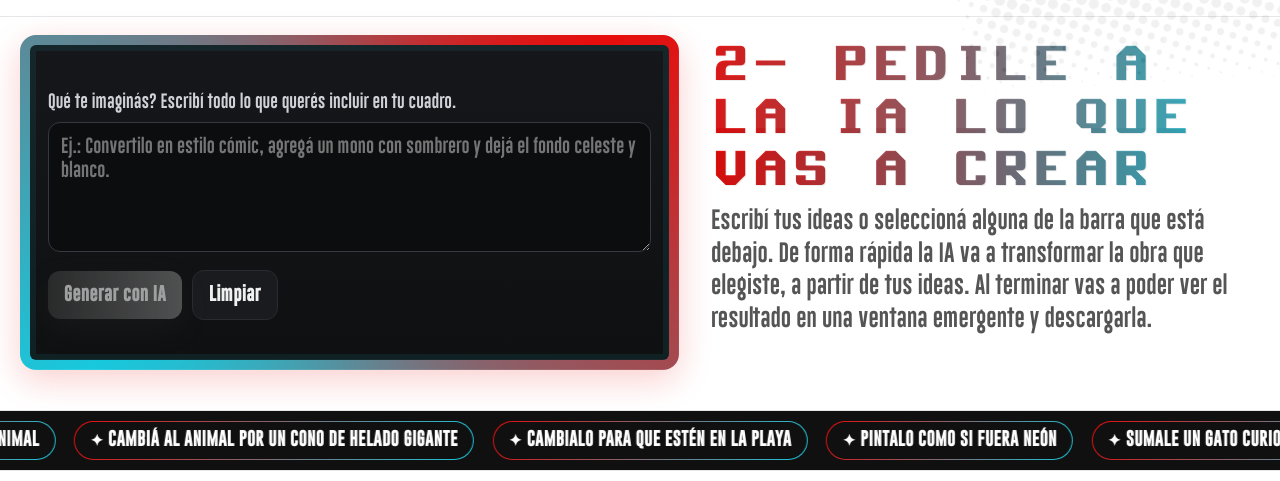
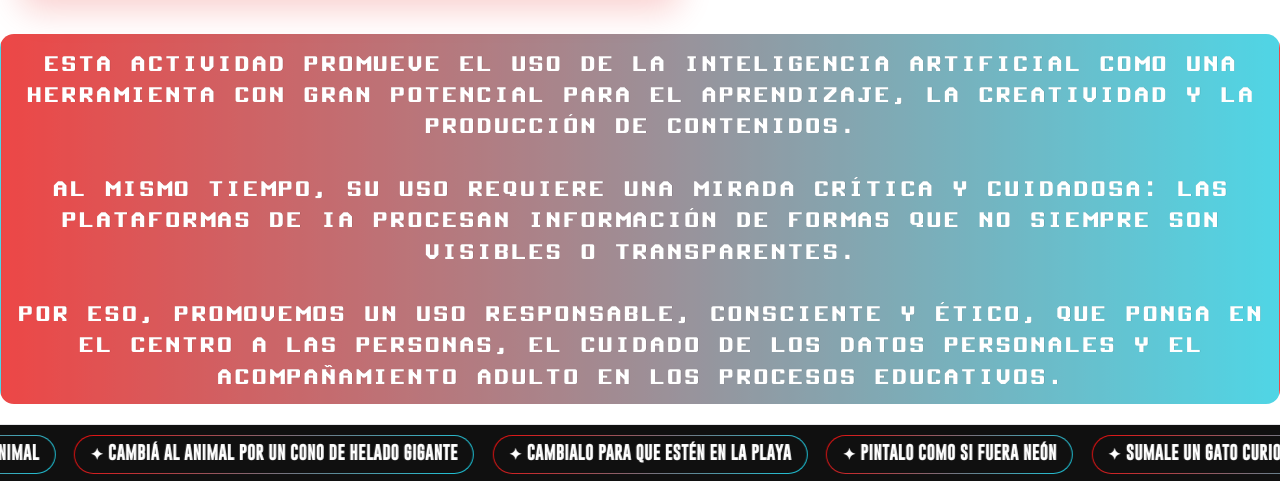
Before and after one commit to iansilberberg/octocat.github.io, a website: page public/index.html in a window 1280 px wide. Shown: the part 1913-2394 px from the top of the page. Drawn offline with Linux system fonts and the light colour scheme.

Commit message:
Parche 1-6-26 SEGUNDO! (disclaimer color y posición)

```diff
--- a/public/index.html
+++ b/public/index.html
@@ -1665,7 +1665,9 @@
         padding:12px 14px;
         border-radius:14px;
         border:1px solid transparent;
-        background:linear-gradient(90deg, var(--accent), var(--accent2));
+        background:
+          linear-gradient(rgba(255,255,255,.24), rgba(255,255,255,.24)),
+          linear-gradient(90deg, var(--accent), var(--accent2));
         text-align:center;
         max-width:160ch;
         margin-inline:auto;
@@ -1757,16 +1759,6 @@
 
 
         <section class="teleprompter" aria-hidden="true"></section>
-
-        <div class="ai-note" role="note">
-        <p>
-          Esta actividad promueve el uso de la Inteligencia Artificial como una herramienta con gran potencial para el aprendizaje, la creatividad y la producción de contenidos.
-          <br><br>
-          Al mismo tiempo, su uso requiere una mirada crítica y cuidadosa: las plataformas de IA procesan información de formas que no siempre son visibles o transparentes.
-          <br><br>
-          Por eso, promovemos un uso responsable, consciente y ético, que ponga en el centro a las personas, el cuidado de los datos personales y el acompañamiento adulto en los procesos educativos.
-        </p>
-      </div>
 
         <!-- SECCIÓN 1: Elegí tu cuadro -->
         <section class="container choose" id="choose" aria-labelledby="choose-title">
@@ -1840,6 +1832,16 @@
           </div>
         </section>
 
+        <div class="ai-note" role="note">
+        <p>
+          Esta actividad promueve el uso de la Inteligencia Artificial como una herramienta con gran potencial para el aprendizaje, la creatividad y la producción de contenidos.
+          <br><br>
+          Al mismo tiempo, su uso requiere una mirada crítica y cuidadosa: las plataformas de IA procesan información de formas que no siempre son visibles o transparentes.
+          <br><br>
+          Por eso, promovemos un uso responsable, consciente y ético, que ponga en el centro a las personas, el cuidado de los datos personales y el acompañamiento adulto en los procesos educativos.
+        </p>
+      </div>
+
         <!-- TICKER -->
         <div class="ticker" aria-hidden="true"><div class="track"></div></div>
 
```
